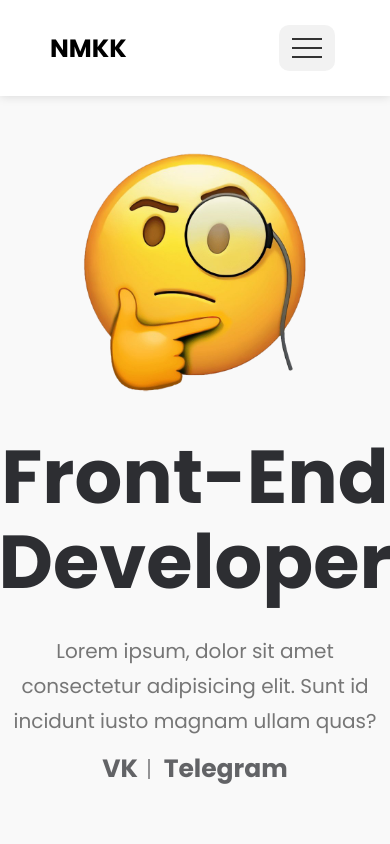
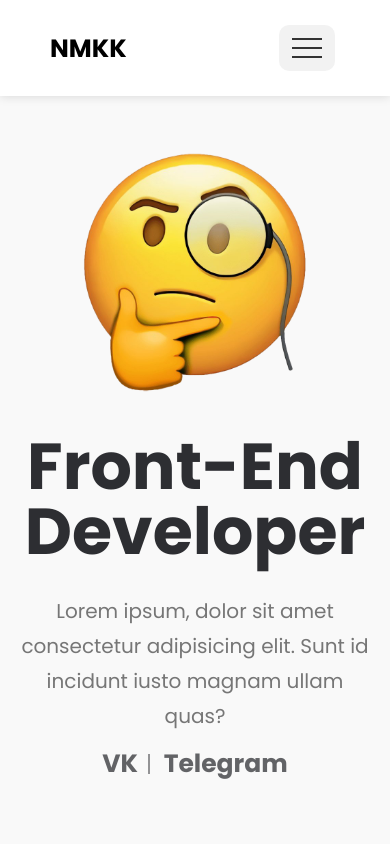
Before and after one commit to GalitskyKK/nmkk, a plain HTML site: page index.html in a window 390 px wide. Shown: the top 844 px of the page. Drawn offline with Linux system fonts and the light colour scheme.

Commit message:
make adaptive great again

```diff
--- a/#source/scss/style.scss
+++ b/#source/scss/style.scss
@@ -117,6 +117,15 @@ nav {
       padding-right: 10px;
    }
 }
+
+.maininfo-text__title {
+      color: #2d2e32;
+      font-weight: bold;
+      font-size: 75px;
+      line-height: 85px;
+      margin-bottom: 30px;
+}
+
 .maininfo-tag {
 
    background-image: url(../img/emoji.png);
@@ -348,6 +357,10 @@ img{
   }
 }
 
+
+//  АДАПТИВ //  АДАПТИВ//  АДАПТИВ//  АДАПТИВ//  АДАПТИВ//  АДАПТИВ//  АДАПТИВ
+
+
 @media (min-width: 768px) {
   .container {
     max-width: 750px;
@@ -477,6 +490,13 @@ img{
 
 
 @media (max-width: 426px) {
+
+   .maininfo-text__title {
+      font-size: 65px;
+      line-height: 65px;
+   }
+
+
 .maininfo-tag {
     height: 280px;
     width: 280px;
--- a/index.html
+++ b/index.html
@@ -44,7 +44,8 @@
             <div class="content">
                <div class="maininfo">
                   <div class="maininfo-text">
-                     <h1>Front-End Developer</h1>
+                     <div class="maininfo-text__title">
+                        Front-End Developer</div>
                      <p>Lorem ipsum, dolor sit amet consectetur adipisicing elit. Sunt id incidunt iusto magnam ullam
                         quas?</p>
                      <span>
```
Also changed, not shown: css/style.css.
